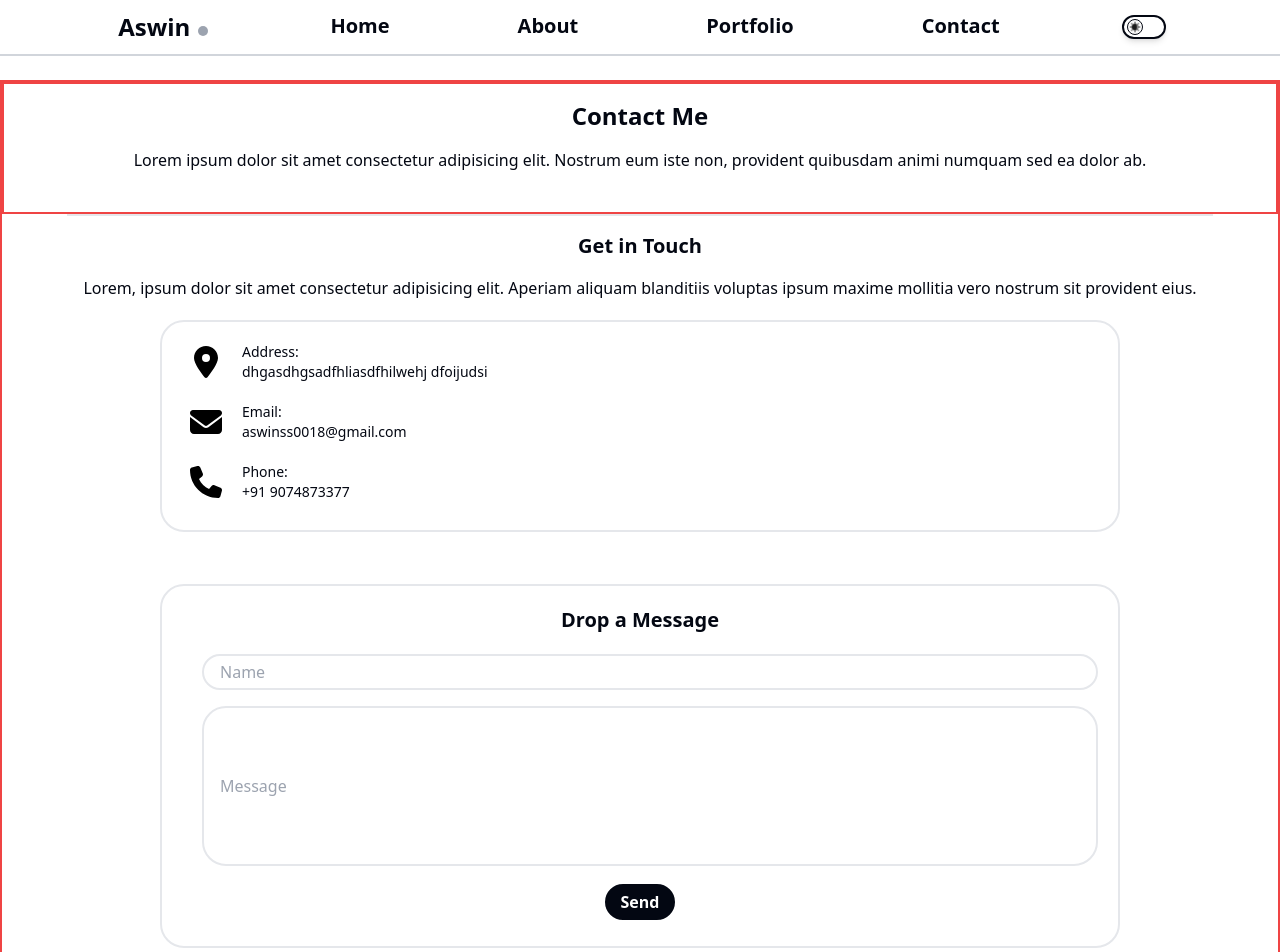
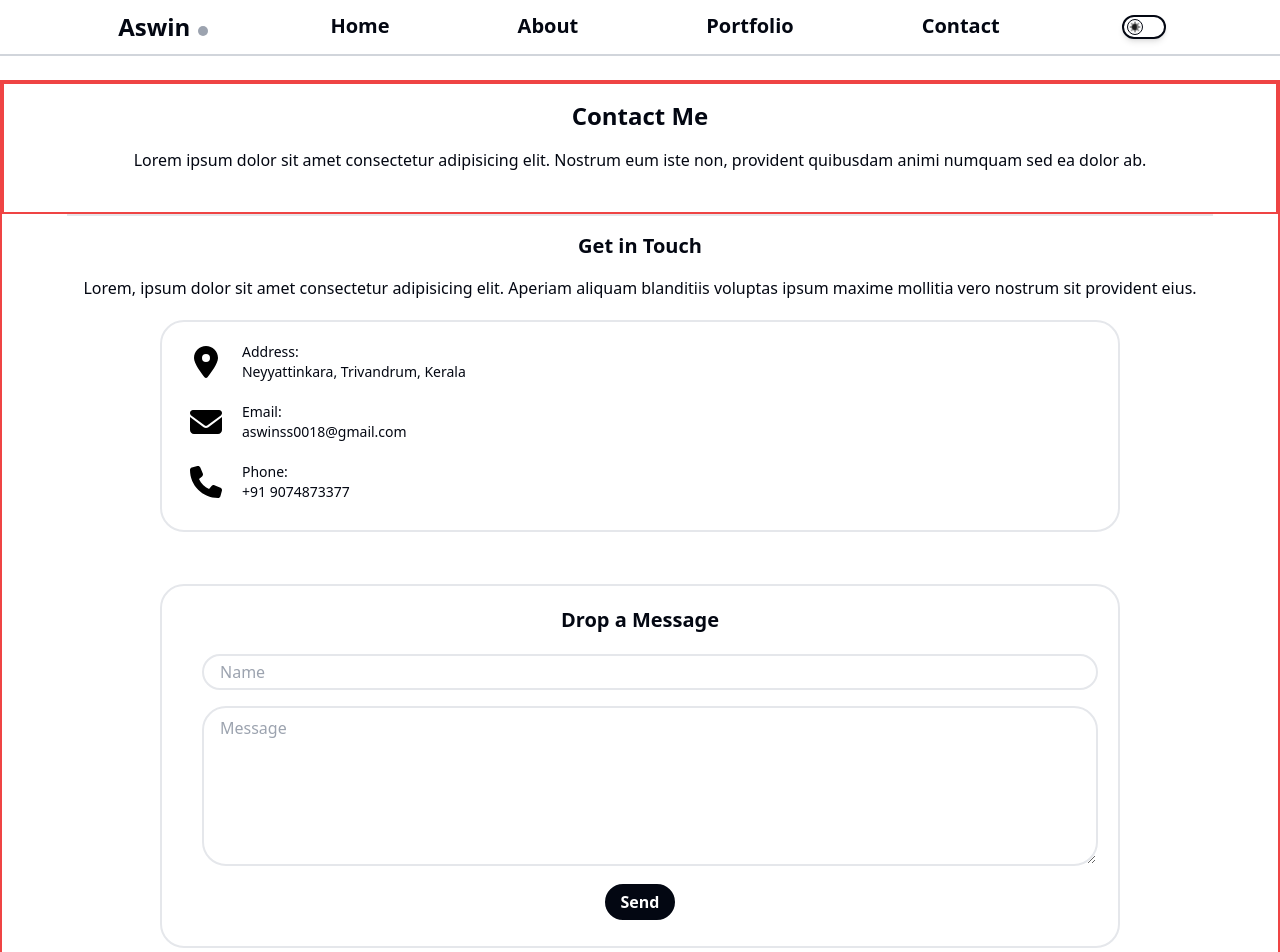
Before and after one commit to aswinss18/My-Personal-Website, a React (Vite) app: page /contact in a window 1280 px wide. Shown: the top 952 px of the page. Built offline with nearby package versions, Linux system fonts and the light colour scheme.

Commit message:
Drop a message is created

```diff
--- a/src/components/Contact.jsx
+++ b/src/components/Contact.jsx
@@ -3,7 +3,7 @@ import Button from "./Button";
 import { MyContext } from "./AppLayout";
 
 const MyDetails = {
-  address: `dhgasdhgsadfhliasdfhilwehj dfoijudsi`,
+  address: `Neyyattinkara, Trivandrum, Kerala`,
   phone: 9074873377,
   countrycode: 91,
   email: `aswinss0018@gmail.com`,
@@ -99,10 +99,10 @@ export default function Contact() {
                 placeholder="Name"
                 required
               />
-              <input
+              <textarea
                 type="text"
                 placeholder="Message"
-                className="border-2 px-4 py-1 rounded-3xl w-[100%] h-[10rem]"
+                className="border-2 px-4 py-1 rounded-3xl w-[100%] h-[10rem] placeholder:pt-1 "
                 required
               />
             </div>
```
